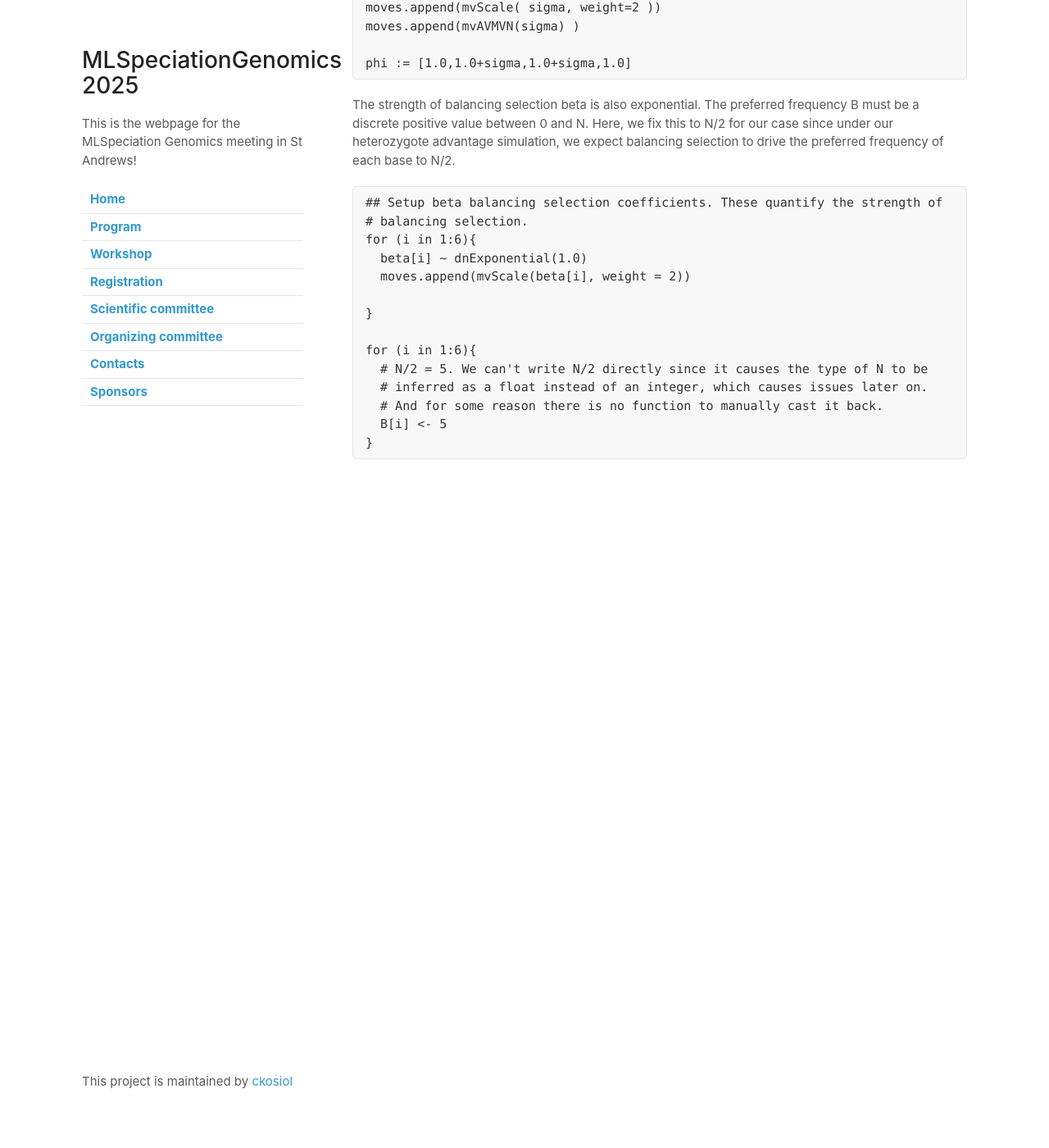
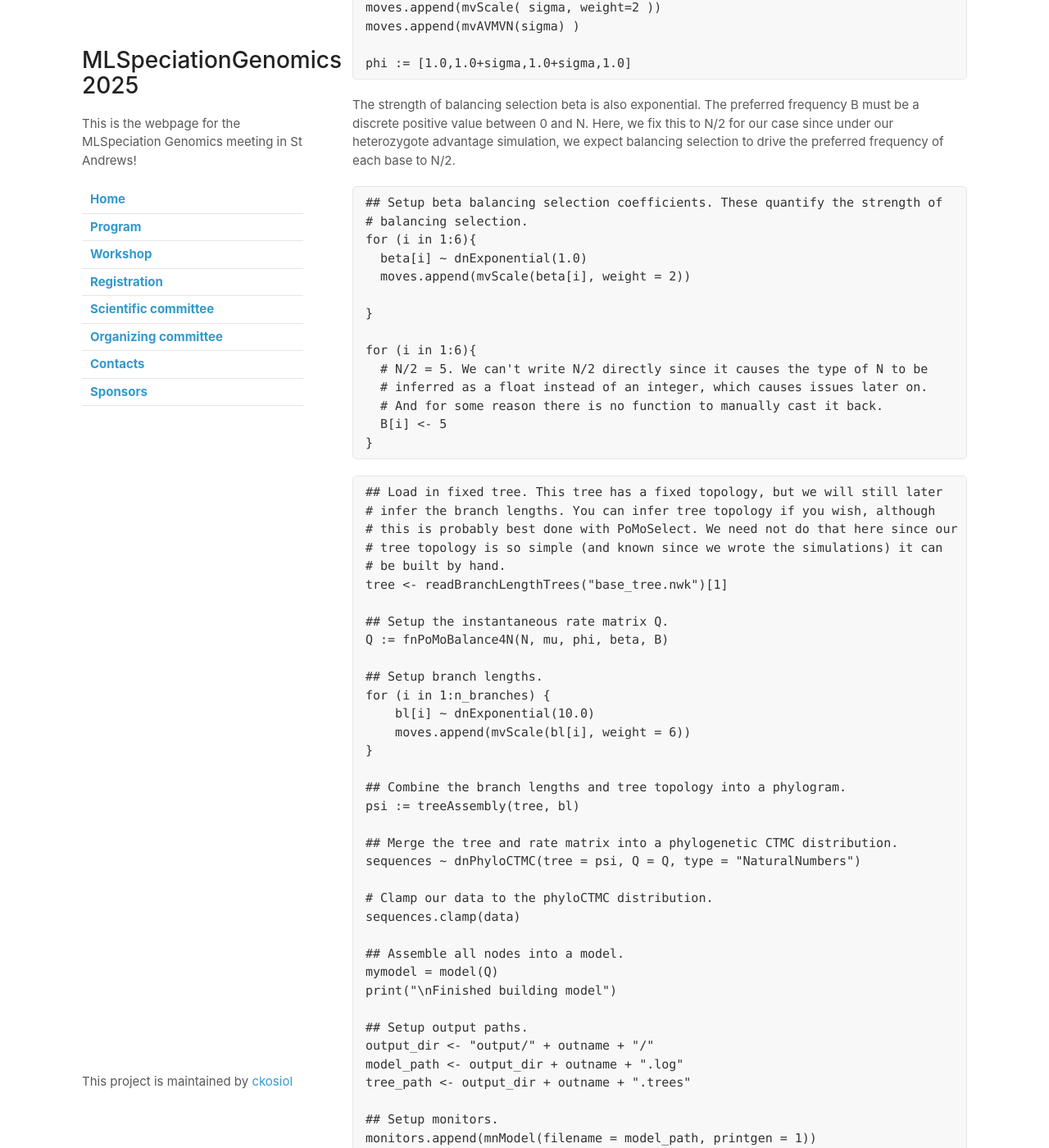
Before and after one commit to ckosiol/MLSpeciationGenomics, a Jekyll site: the page built from revbayes.md, in a window 1280 px wide and 1400 px high, scrolled down 2834 px. Shown: the whole window at 82% size. Built offline with Jekyll 4.4.1, drawn with Linux system fonts in a browser that asks for light colours; our own code applies the rules of GitHub Pages for plain Markdown files; before the commit the page ends 3464 px from its top, so only the background shows below that; some of the changed text lies outside the part shown.

Commit message:
Update revbayes.md

````diff
--- a/revbayes.md
+++ b/revbayes.md
@@ -131,3 +131,72 @@ for (i in 1:6){
   B[i] <- 5
 }
 ```
+```
+## Load in fixed tree. This tree has a fixed topology, but we will still later
+# infer the branch lengths. You can infer tree topology if you wish, although
+# this is probably best done with PoMoSelect. We need not do that here since our
+# tree topology is so simple (and known since we wrote the simulations) it can
+# be built by hand.
+tree <- readBranchLengthTrees("base_tree.nwk")[1]
+
+## Setup the instantaneous rate matrix Q.
+Q := fnPoMoBalance4N(N, mu, phi, beta, B)
+
+## Setup branch lengths.
+for (i in 1:n_branches) {
+    bl[i] ~ dnExponential(10.0)
+    moves.append(mvScale(bl[i], weight = 6))
+}
+
+## Combine the branch lengths and tree topology into a phylogram.
+psi := treeAssembly(tree, bl)
+
+## Merge the tree and rate matrix into a phylogenetic CTMC distribution.
+sequences ~ dnPhyloCTMC(tree = psi, Q = Q, type = "NaturalNumbers")
+
+# Clamp our data to the phyloCTMC distribution.
+sequences.clamp(data)
+
+## Assemble all nodes into a model.
+mymodel = model(Q)
+print("\nFinished building model")
+
+## Setup output paths.
+output_dir <- "output/" + outname + "/"
+model_path <- output_dir + outname + ".log"
+tree_path <- output_dir + outname + ".trees"
+
+## Setup monitors.
+monitors.append(mnModel(filename = model_path, printgen = 1))
+monitors.append(mnFile(filename = tree_path, printgen = 1, psi))
+monitors.append(mnScreen(printgen = 10))
+
+## Run the MCMC.
+print("\nRunning MCMC\n")
+
+n_burnin = 5000
+n_main = 25000
+n_chains = 4
+
+mcmc_handler = mcmc(mymodel, monitors, moves, nruns = n_chains, combine = "mixed")
+mcmc_handler.burnin(generations = n_burnin, tuningInterval = 200)
+mcmc_handler.run(generations = n_main)
+
+print("\nFinished MCMC\n")
+
+## Collate results and write final output.
+
+trace = readTreeTrace(tree_path, treetype = "non-clock", burnin = 0.2)
+
+tree_map_path = output_dir + outname + ".map.tree"
+tree_mcc_path = output_dir + outname + ".mcc.tree"
+
+mapTree(trace, file = tree_map_path)
+mccTree(trace, file = tree_mcc_path)
+
+print("\nDone...")
+
+# Quit once finished.
+q()
+
+```
````
